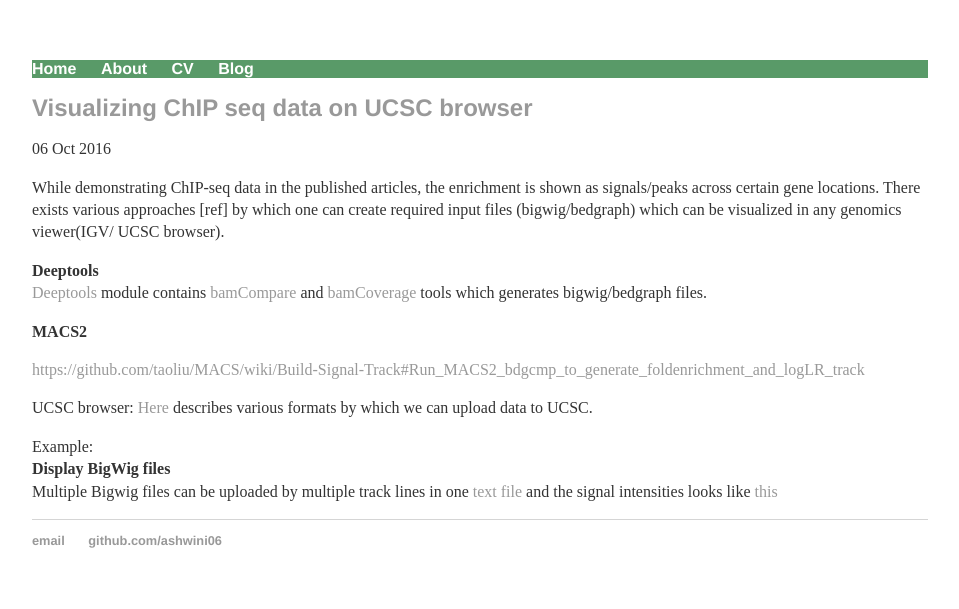
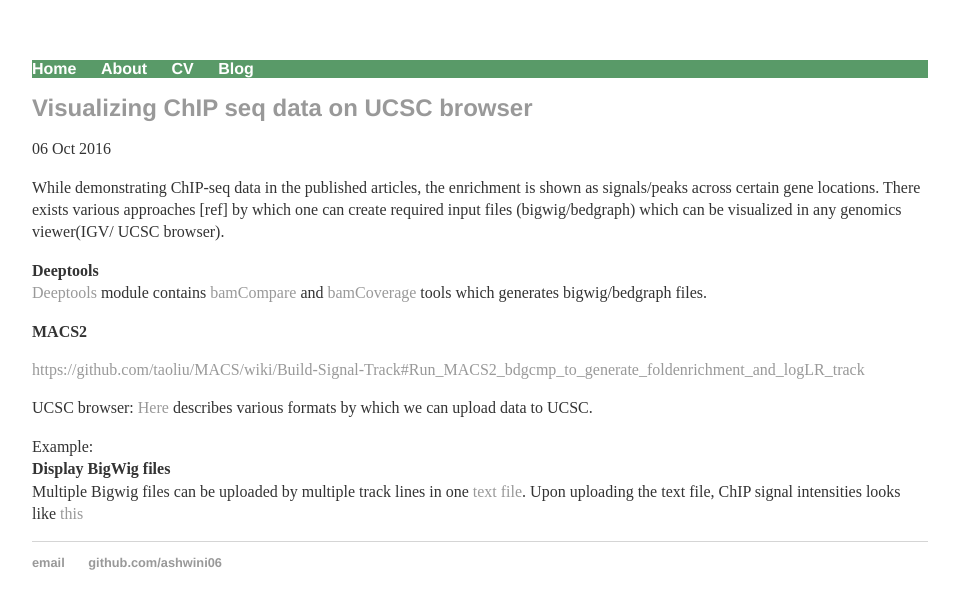
Before and after one commit to ashwini06/ashwini06.github.io, a Jekyll site: the page built from _posts/2016-10-07-Visualizing_ChIP-Seq_data_on_UCSC.md, in a window 1280 px wide. Shown: the top 609 px of the page, without its empty margins (160-1119 px from the left). Built offline with Jekyll 4.4.1, drawn with Linux system fonts in a browser that asks for light colours.

Commit message:
Update 2016-10-07-Visualizing_ChIP-Seq_data_on_UCSC.md

```diff
--- a/_posts/2016-10-07-Visualizing_ChIP-Seq_data_on_UCSC.md
+++ b/_posts/2016-10-07-Visualizing_ChIP-Seq_data_on_UCSC.md
@@ -20,4 +20,4 @@
 
 Example:
 **Display BigWig files**
-Multiple Bigwig files can be uploaded by multiple track lines in one [text file](https://github.com/ashwini06/ashwini06.github.io/blob/master/test_data/bigWiggers.txt) and the signal intensities looks like [this](https://genome.ucsc.edu/cgi-bin/hgTracks?db=mm10&lastVirtModeType=default&lastVirtModeExtraState=&virtModeType=default&virtMode=0&nonVirtPosition=&position=chr3%3A66552219-67402818&hgsid=552638429_xyQghRUJD6mMfpprZXIn5MSLAce4)
+Multiple Bigwig files can be uploaded by multiple track lines in one [text file](https://github.com/ashwini06/ashwini06.github.io/blob/master/test_data/bigWiggers.txt). Upon uploading the text file, ChIP signal intensities looks like [this](https://genome.ucsc.edu/cgi-bin/hgTracks?db=mm10&lastVirtModeType=default&lastVirtModeExtraState=&virtModeType=default&virtMode=0&nonVirtPosition=&position=chr3%3A66552219-67402818&hgsid=552638429_xyQghRUJD6mMfpprZXIn5MSLAce4)
```
